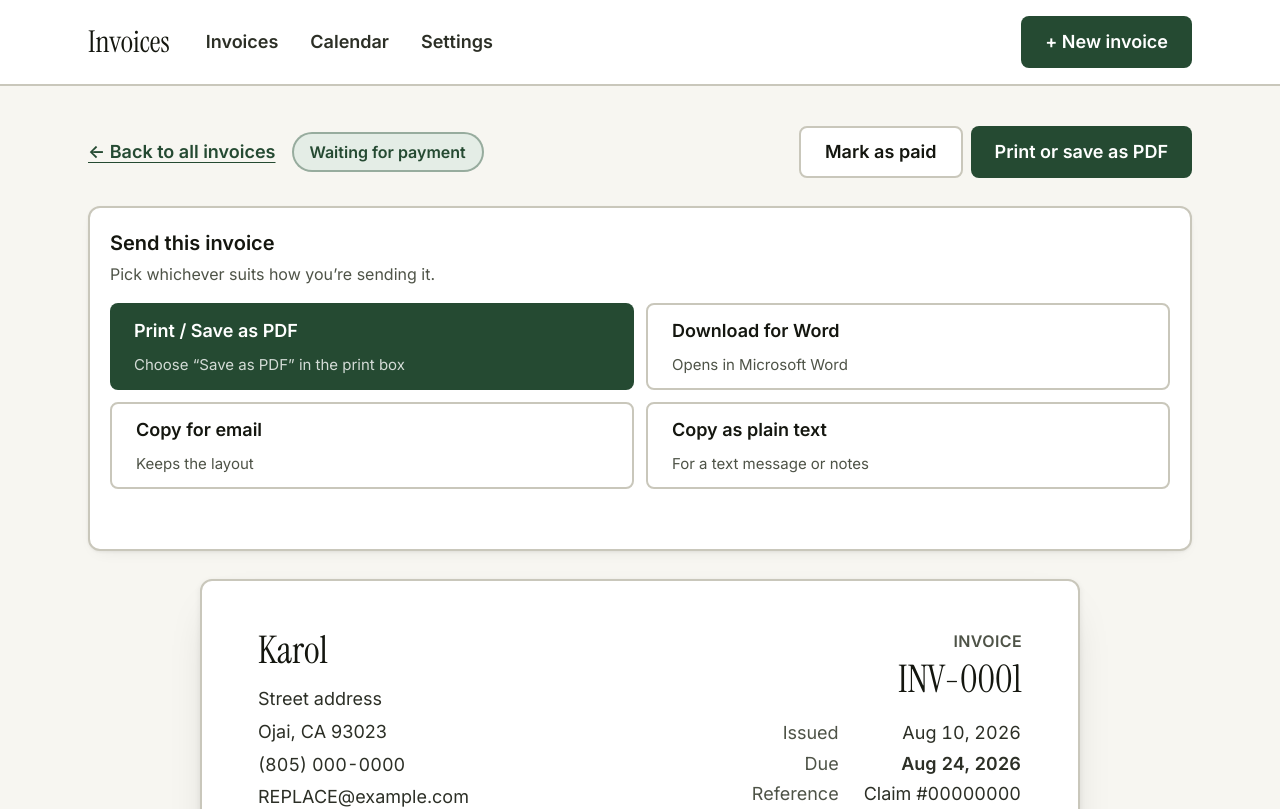
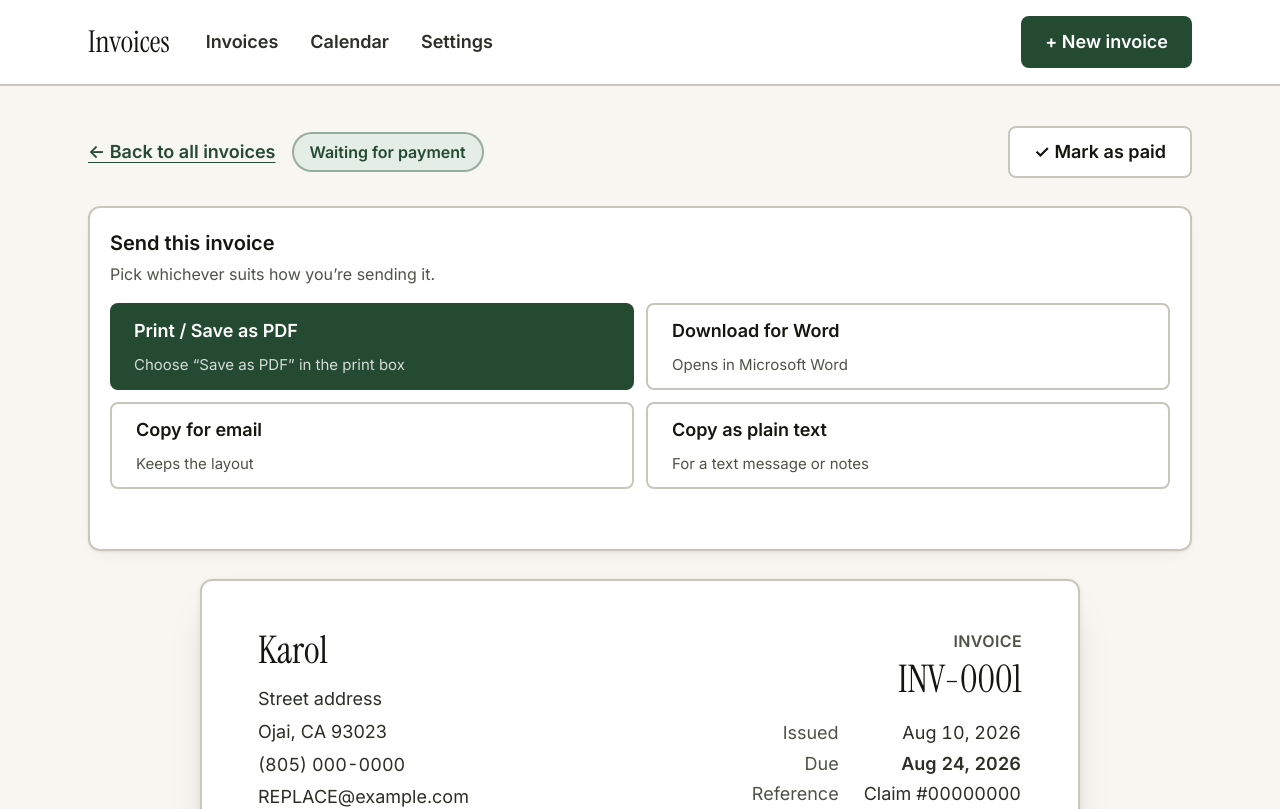
Before and after one commit to SacredRebel/invoice-template, a Next.js app: page /invoices/INV-0001 in a window 1280 px wide. Shown: the top 809 px of the page. Built offline with nearby package versions, Linux system fonts and the light colour scheme.

Commit message:
redesign: components/InvoiceActions.tsx

```diff
--- a/components/InvoiceActions.tsx
+++ b/components/InvoiceActions.tsx
@@ -4,35 +4,35 @@ import { useRouter } from "next/navigation";
 import { useState } from "react";
 
 const NEXT: Record<string, { to: string; label: string }> = {
-  draft: { to: "sent",  label: "Mark as sent" },
-  sent:  { to: "paid",  label: "Mark as paid" },
-  overdue:{ to: "paid", label: "Mark as paid" },
-  paid:  { to: "sent",  label: "Reopen" },
+  draft:   { to: "sent", label: "Mark as sent" },
+  sent:    { to: "paid", label: "✓ Mark as paid" },
+  overdue: { to: "paid", label: "✓ Mark as paid" },
+  paid:    { to: "sent", label: "Mark as unpaid" },
 };
 
 export default function InvoiceActions({ id, status }: { id: string; status: string }) {
   const router = useRouter();
   const [busy, setBusy] = useState(false);
+  const [err, setErr] = useState<string | null>(null);
   const step = NEXT[status] ?? NEXT.draft;
 
-  async function setStatus(to: string) {
-    setBusy(true);
-    await fetch(`/api/invoices/${id}`, {
+  async function go() {
+    setBusy(true); setErr(null);
+    const res = await fetch(`/api/invoices/${id}`, {
       method: "PUT",
       headers: { "Content-Type": "application/json" },
-      body: JSON.stringify({ status: to }),
+      body: JSON.stringify({ status: step.to }),
     });
     setBusy(false);
+    if (!res.ok) { setErr((await res.json()).error ?? "Could not save."); return; }
     router.refresh();
   }
 
   return (
-    <div className="ml-auto flex gap-2">
-      <button onClick={() => setStatus(step.to)} disabled={busy} className="btn-quiet">
+    <div className="ml-auto flex flex-wrap items-center gap-3">
+      {err && <span className="text-sm font-semibold text-red">{err}</span>}
+      <button onClick={go} disabled={busy} className="btn-quiet">
         {busy ? "Saving…" : step.label}
-      </button>
-      <button onClick={() => window.print()} className="btn-primary">
-        Print or save as PDF
       </button>
     </div>
   );
```
